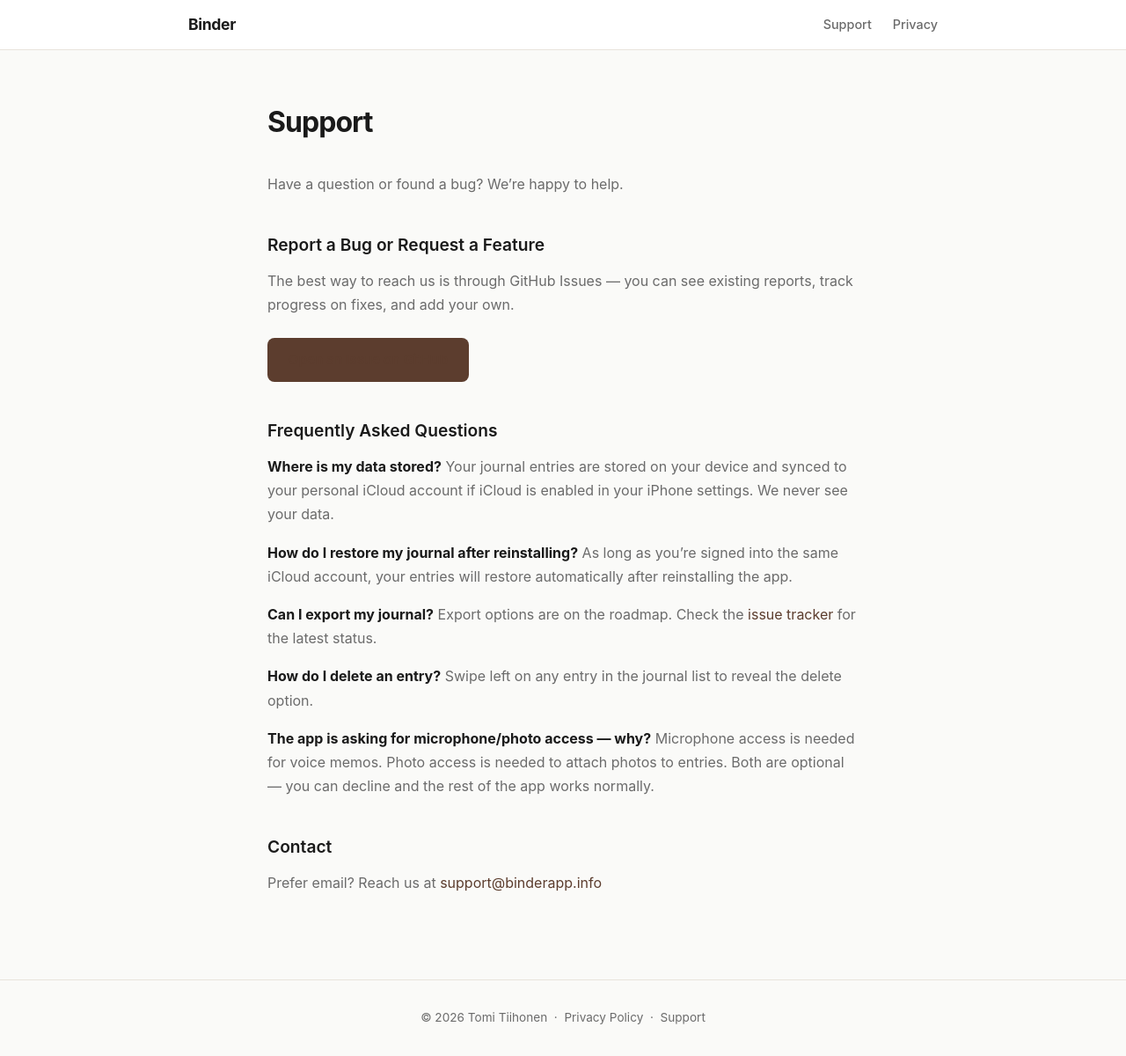
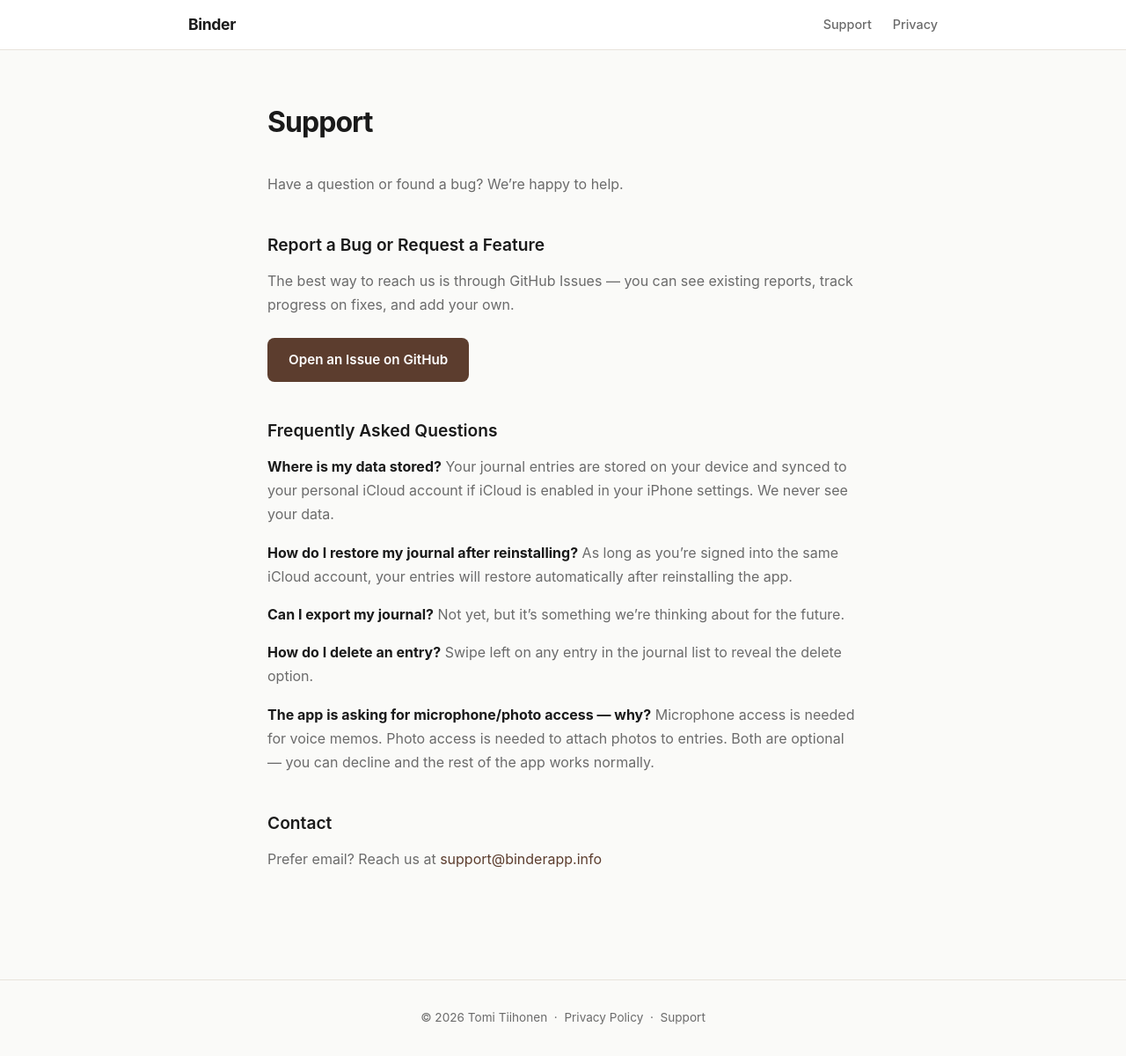
Before and after one commit to TomiTiihonen/binder-app, a Jekyll site: the page built from support.md, in a window 1280 px wide and 1200 px high. Shown: the whole window at 88% size. Built offline with Jekyll 4.4.1, drawn with Linux system fonts in a browser that asks for light colours.

Commit message:
Add app icon, fix support button text colour, update copy
- Replace emoji placeholder with real app icon (Binder-Logo-19.png)
- Fix .support-action text invisible in default state due to specificity clash with .page-content a
- Reword export FAQ answer to avoid implying a tracked roadmap item
- Add LOCAL_DEVELOPMENT.md with Jekyll local preview setup instructions
- Add _plugins/ruby32_compat.rb to patch String#tainted? for Ruby 3.2+
- Add .ruby-version pinning to Ruby 3.3.6

Co-Authored-By: Claude Sonnet 4.6 <noreply@anthropic.com>

```diff
--- /dev/null
+++ b/_plugins/ruby32_compat.rb
@@ -0,0 +1,7 @@
+# Ruby 3.2+ removed String#tainted? (it was a no-op since 3.0).
+# Liquid 4.x still calls it, so we patch it back as always-false.
+class String
+  def tainted?
+    false
+  end
+end
--- a/assets/css/main.css
+++ b/assets/css/main.css
@@ -295,6 +295,10 @@ a:hover {
   color: var(--accent);
 }
 
+.page-content a.support-action {
+  color: #fff;
+}
+
 .page-content strong {
   color: var(--text);
 }
--- a/index.html
+++ b/index.html
@@ -3,9 +3,7 @@ layout: default
 ---
 
 <section class="hero">
-  <!-- Replace icon.png with your actual app icon exported at 1024x1024 -->
-  <!-- <img src="/assets/images/icon.png" alt="Binder app icon" class="hero-icon"> -->
-  <div class="hero-icon-placeholder">📓</div>
+  <img src="/assets/images/app-icon.png" alt="Binder app icon" class="hero-icon">
 
   <h1>Capture everything that matters.</h1>
   <p>
--- a/support.md
+++ b/support.md
@@ -22,7 +22,7 @@ Your journal entries are stored on your device and synced to your personal iClou
 As long as you're signed into the same iCloud account, your entries will restore automatically after reinstalling the app.
 
 **Can I export my journal?**
-Export options are on the roadmap. Check the [issue tracker](https://github.com/TomiTiihonen/binder-app/issues) for the latest status.
+Not yet, but it's something we're thinking about for the future.
 
 **How do I delete an entry?**
 Swipe left on any entry in the journal list to reveal the delete option.
```
Also changed, not shown: LOCAL_DEVELOPMENT.md (added, +61 -0 lines), assets/images/app-icon.png (added), 1 other file.
